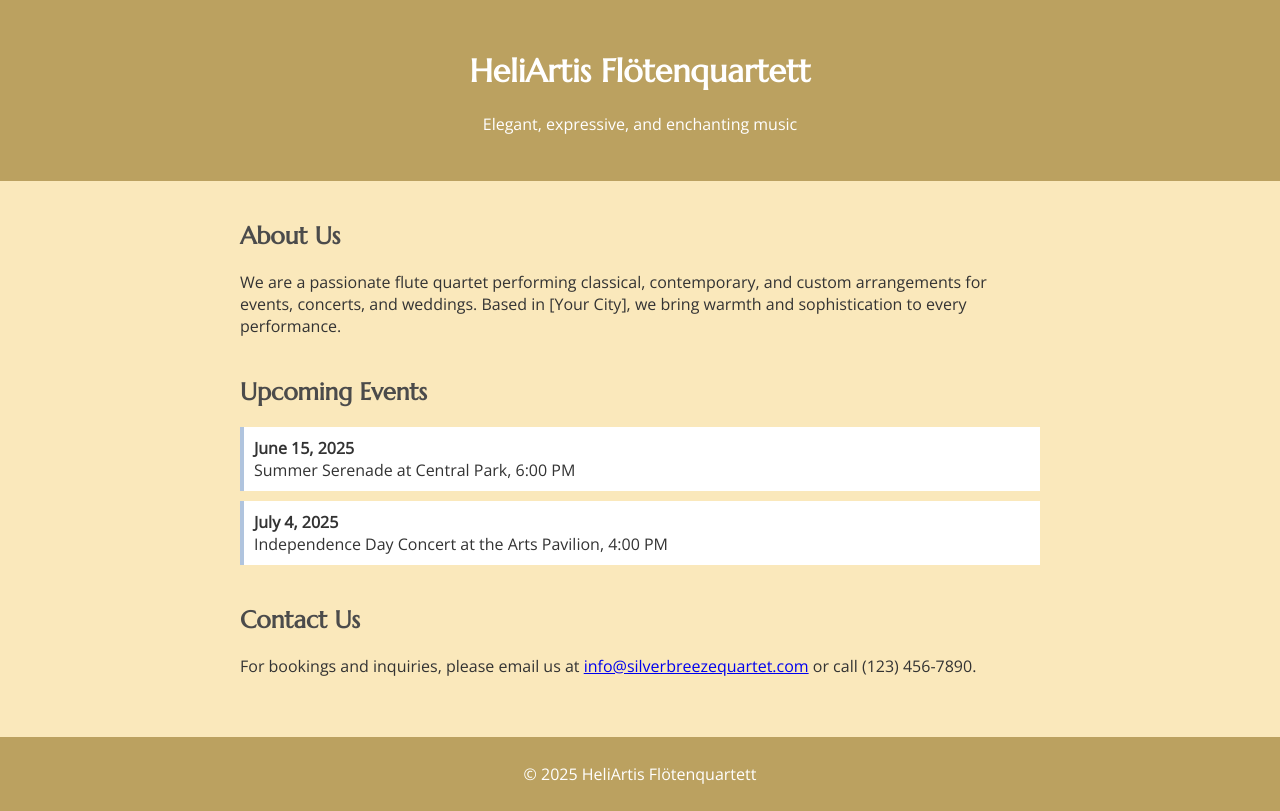
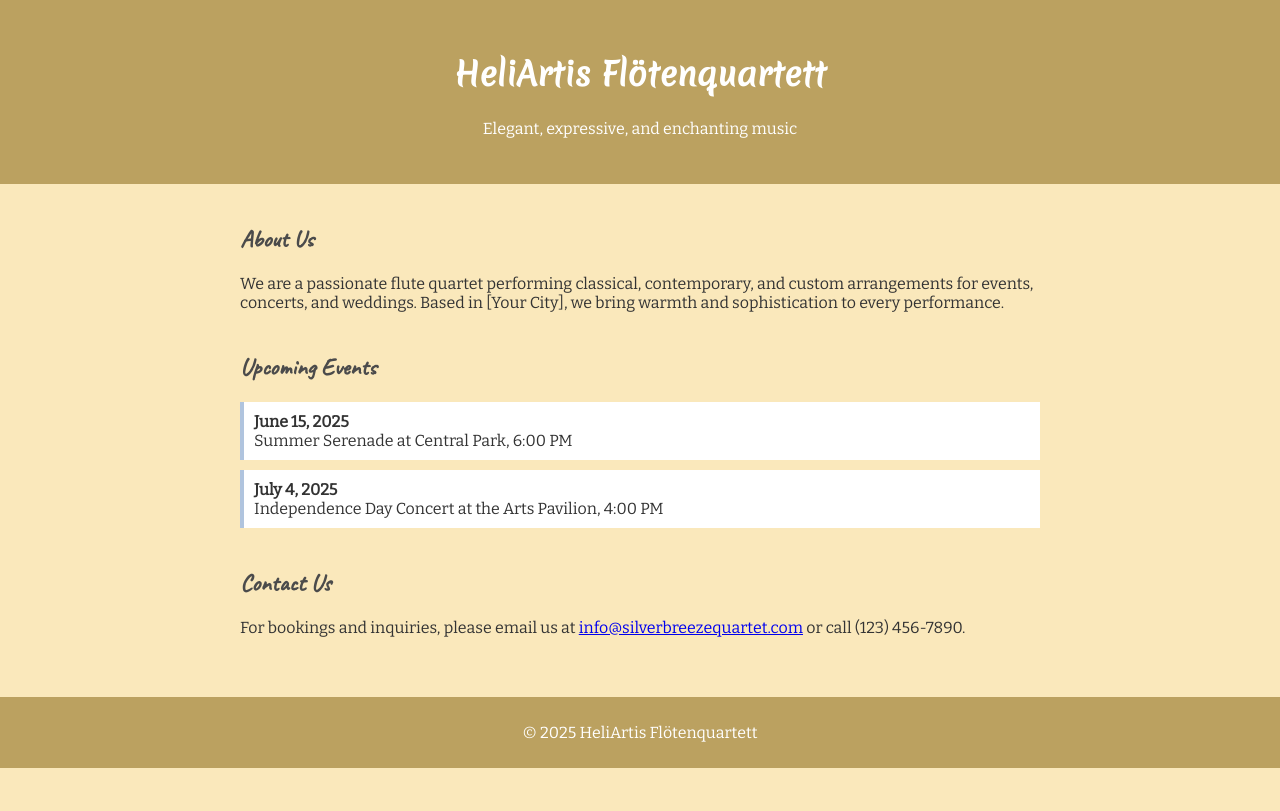
Before and after one commit to heliartis/heliartis.github.io, a plain HTML site: page index.html in a window 1280 px wide. Drawn offline with nearby package versions, Linux system fonts and the light colour scheme.

Commit message:
Update index.html

```diff
--- a/index.html
+++ b/index.html
@@ -4,10 +4,10 @@
   <meta charset="UTF-8" />
   <meta name="viewport" content="width=device-width, initial-scale=1.0"/>
   <title>HeliArtis</title>
-  <link href="https://fonts.googleapis.com/css2?family=Marcellus&family=Raleway&family=Open+Sans&display=swap" rel="stylesheet">
+  <link href="https://fonts.googleapis.com/css2?family=Merienda&family=Satisfy&family=Caveat&family=Crimson+Text&family=Dancing+Script&family=Lora&family=Bitter&family=Roboto+Slab&family=Marcellus&family=Raleway&family=Open+Sans&display=swap" rel="stylesheet">
   <style>
     body {
-      font-family: 'Open Sans', sans-serif;
+      font-family: 'Bitter', sans-serif;
       background: #FAE8BB;
       margin: 0;
       padding: 0;
@@ -20,7 +20,7 @@
       text-align: center;
     }
     header h1 {
-      font-family: 'Marcellus', serif;
+      font-family: 'merienda', serif;
     }
     main {
       padding: 20px;
@@ -31,7 +31,7 @@
       margin-bottom: 40px;
     }
     h2 {
-      font-family: 'Marcellus', serif;
+      font-family: 'Caveat', serif;
       color: #4b4b4b;
     }
     footer {
```
